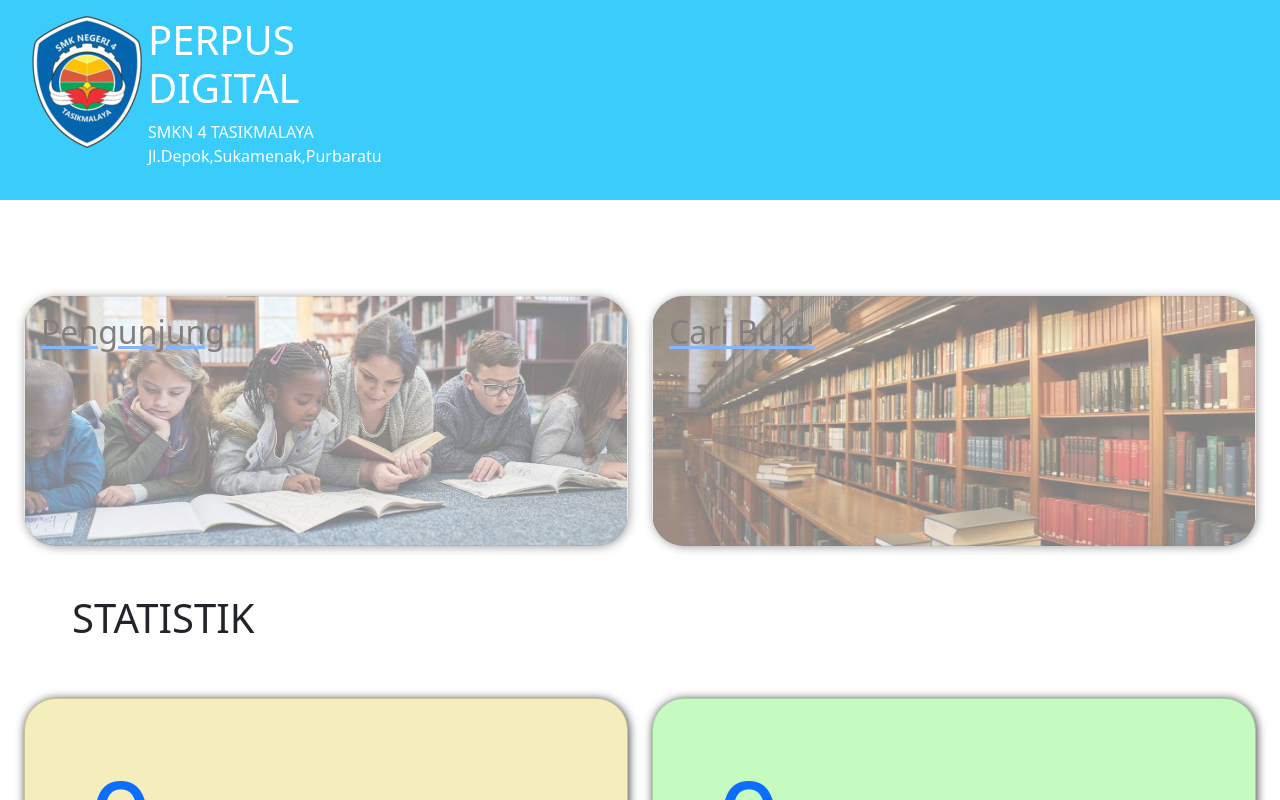
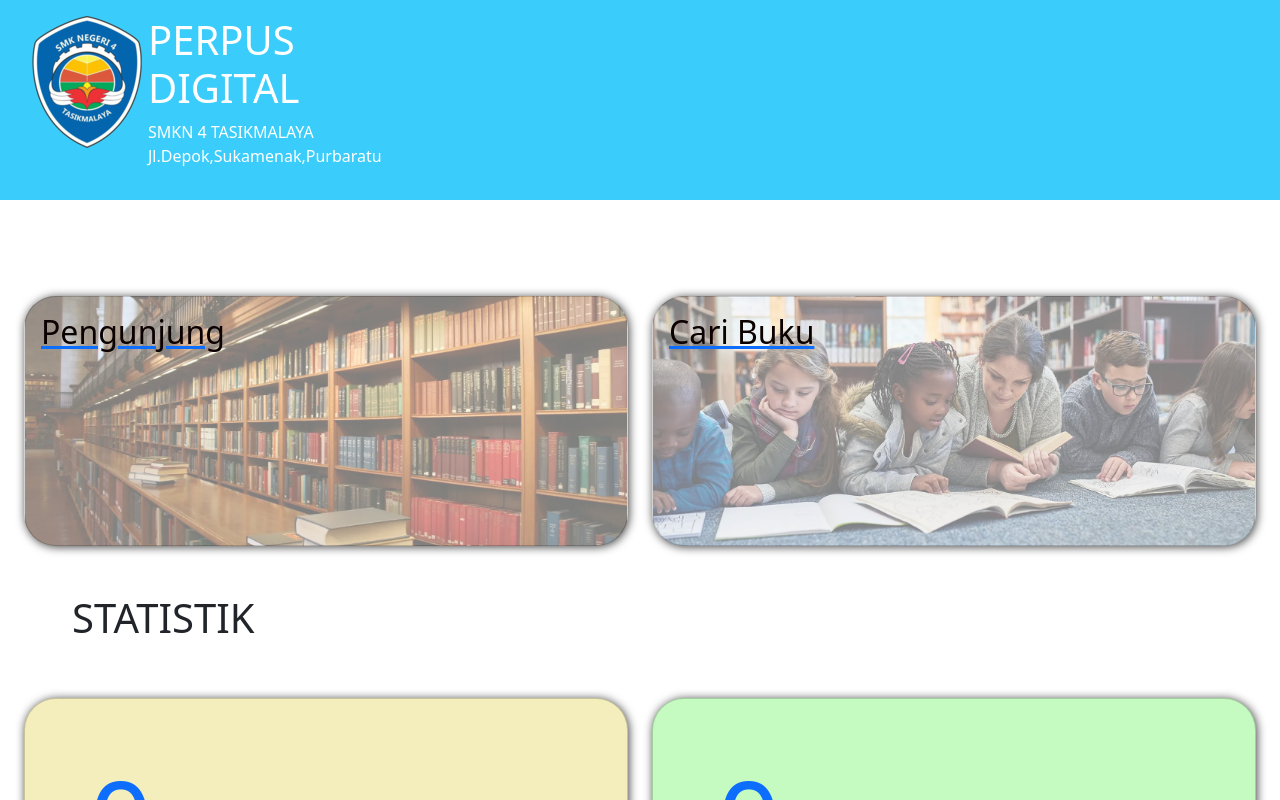
Before and after one commit to mirnatriani/perpus_digital-TEFA, a Nuxt app: page / in a window 1280 px wide. Shown: the top 800 px of the page. Built offline with nearby package versions, Linux system fonts and the light colour scheme; no server answers; the database is empty.

Commit message:
Add files via upload

```diff
--- a/pages/index.vue
+++ b/pages/index.vue
@@ -72,7 +72,7 @@ export default {
           {
             label: "",
             data: [80, 20, 60, 25, 45, 17, 55, 100, 59, 35, 25, 79],
-            backgroundColor: ["#43DDD4", "#43DDD4", "#43DDD4", "#43DDD4", "#43DDD4", "#43DDD4"],
+            backgroundColor: ["#3accfa"],
           },
         ],
       },
@@ -92,20 +92,18 @@ export default {
   box-shadow: 1px 1px 10px #424242;
 }
 .card.bg-pengunjung {
-  background-image: url("../assets/img/bg-home-kunjungan1.webp");
+  background-image: url("../assets/img/caribuku.webp");
   background-repeat: no-repeat;
   background-position: center center;
   background-size: cover;
   color: #0c0101;
-  opacity: 50%;
 }
 .card.bg-buku {
-  background-image: url("../assets/img/bg-home-cari-buku1.webp");
+  background-image: url("../assets/img/kunjungan.webp");
   background-repeat: no-repeat;
   background-position: center center;
   background-size: cover;
   color: #0c0101;
-  opacity: 50%;
 }
 
 .card.pengunjung {
@@ -130,12 +128,14 @@ export default {
 
 <script setup>
 useHead({
-  title:"PERPUS DIGITAL",
-  meta:[{
-    name:"description",
-    content:'Halaman buku',
-  }]
-})
+  title: "PERPUS DIGITAL",
+  meta: [
+    {
+      name: "description",
+      content: "Halaman buku",
+    },
+  ],
+});
 const supabase = useSupabaseClient();
 
 const hasilp = ref(0);
```
Also changed, not shown: assets/img/caribuku.webp (added), assets/img/kunjungan.webp (added).
